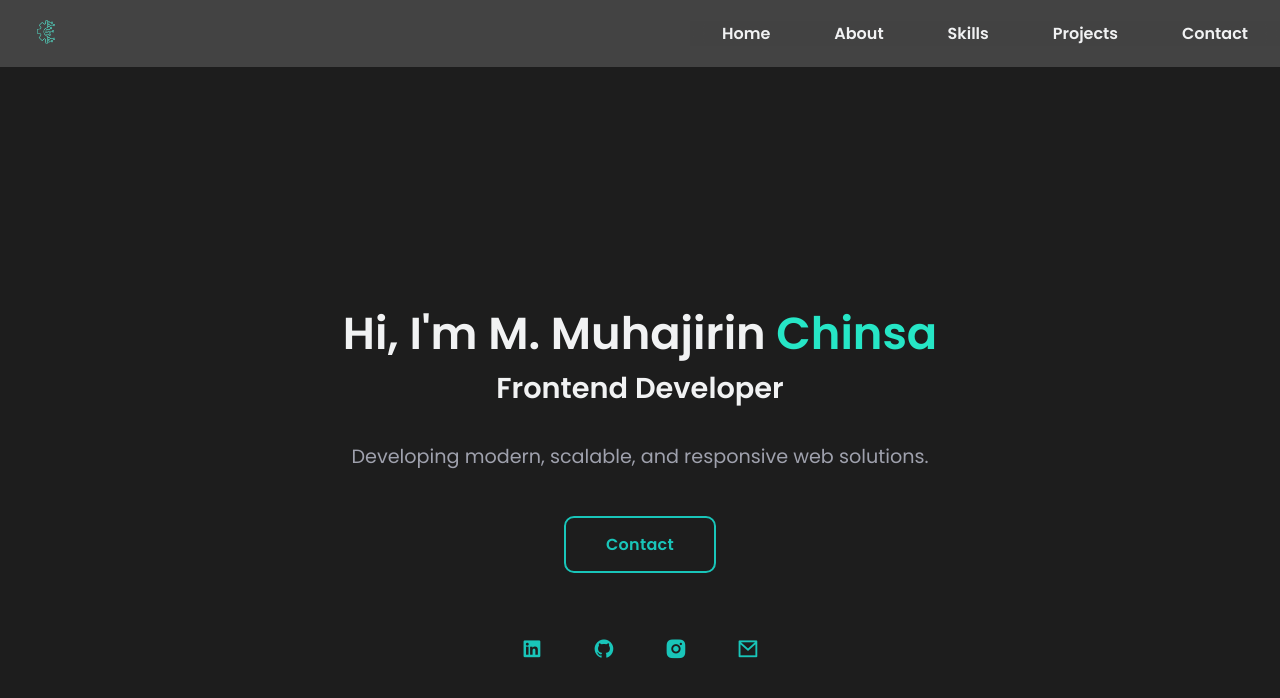
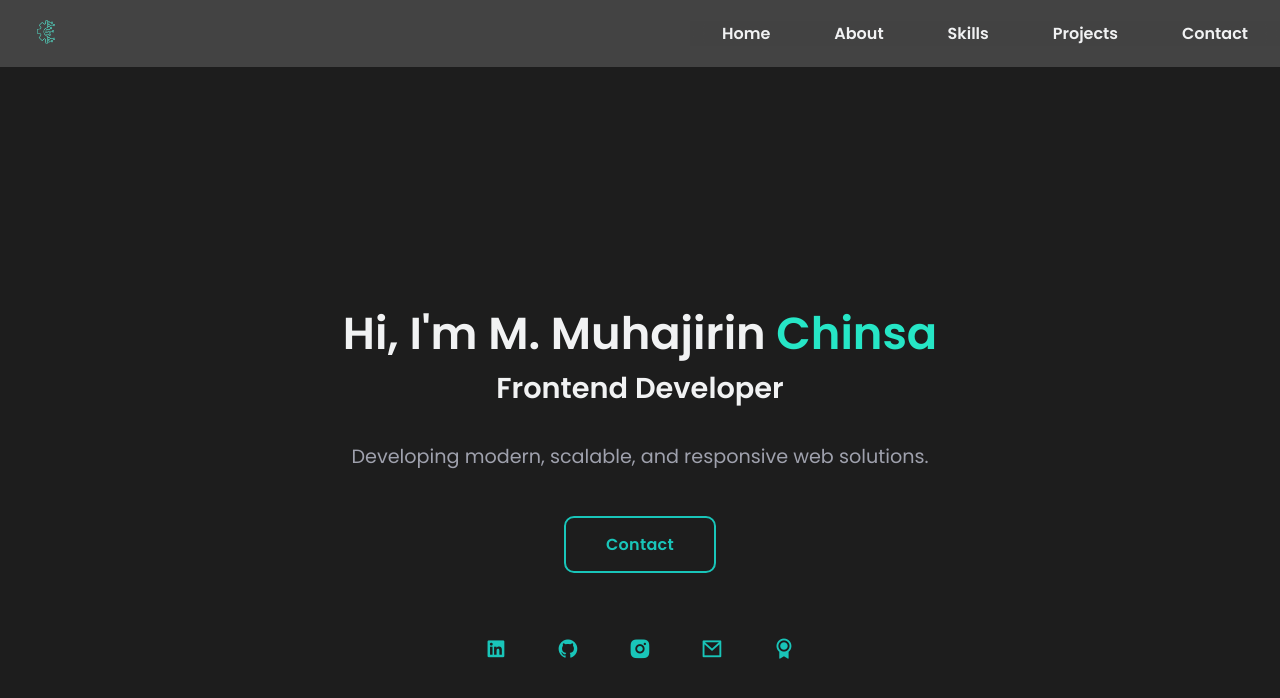
Before and after one commit to kinsa24/Porto-react, a React (Vite) app: page / in a window 1280 px wide. Shown: the top 698 px of the page. Built offline with nearby package versions, Linux system fonts and the light colour scheme.

Commit message:
update Social

```diff
--- a/src/hero/Social.jsx
+++ b/src/hero/Social.jsx
@@ -44,6 +44,18 @@ export const Social = () => {
       >
         <i className="ri-mail-line"></i>
       </a>
+
+<a
+  href="https://sertifikatpage.netlify.app/"
+  target="_blank"
+  rel="noreferrer"
+  className="social-link"
+  title="Certificates"
+  aria-label="View certificates"
+>
+  <i className="ri-award-fill"></i>
+</a>
+
     </div>
   );
 };
```
